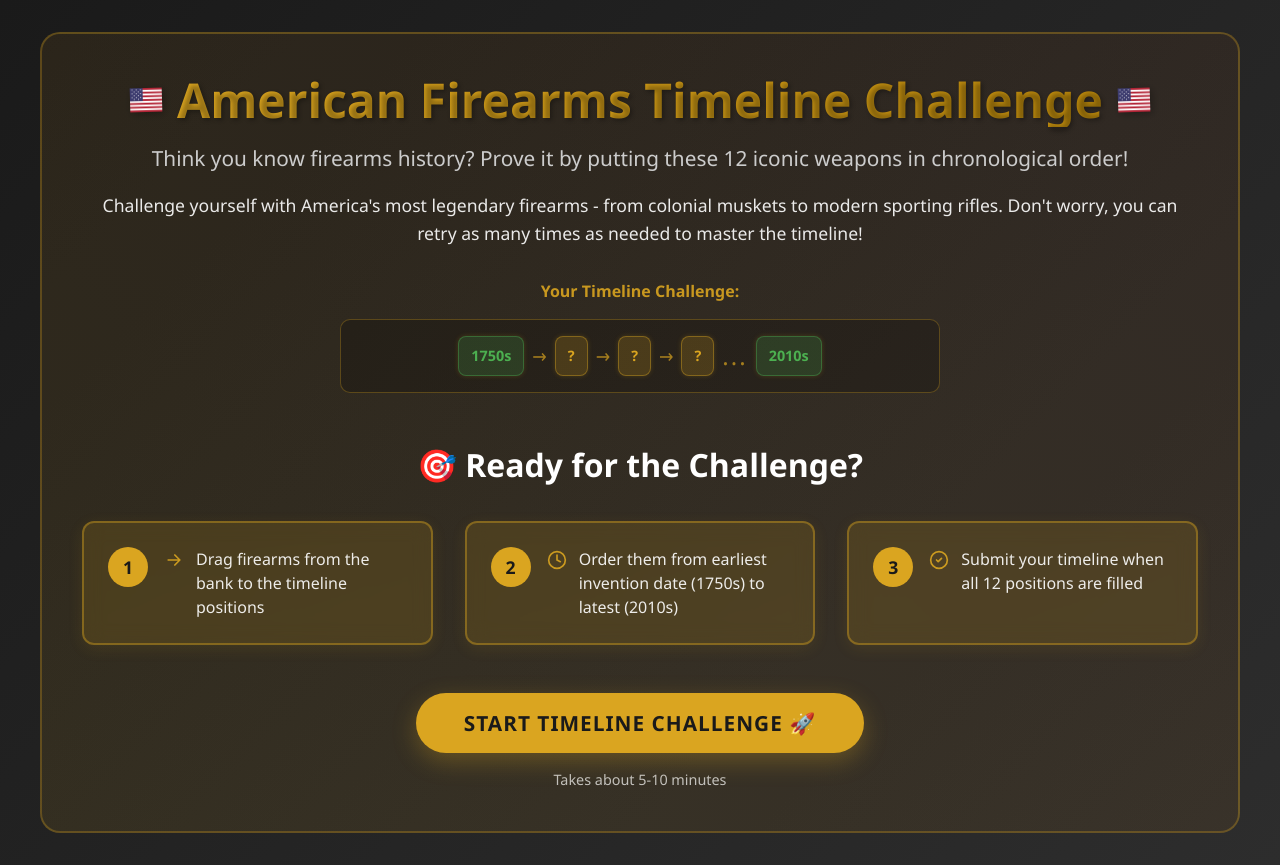
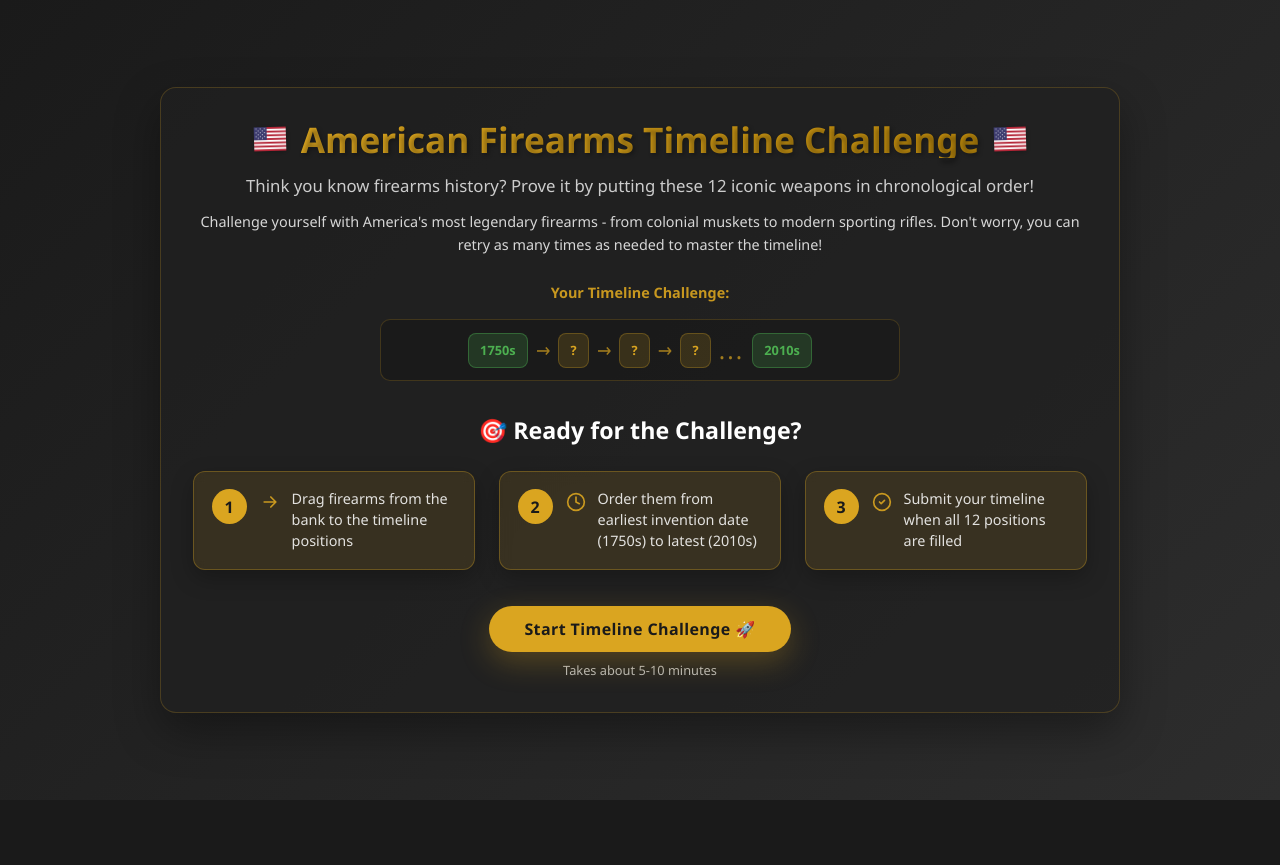
Before and after one commit to andrejanev96/firearms-timeline-test, a React (Vite) app: page / in a window 1280 px wide. After the commit the page ends 800 px from the top, so only its background shows below. Built offline with nearby package versions, Linux system fonts and the light colour scheme.

Commit message:
changes to timeline

```diff
--- a/package.json
+++ b/package.json
@@ -24,8 +24,9 @@
     "zustand": "^5.0.8"
   },
   "devDependencies": {
+    "@eslint/js": "^9.30.1",
     "@playwright/test": "^1.47.2",
-    "@eslint/js": "^9.30.1",
+    "@types/node": "^24.5.2",
     "@types/react": "^19.1.13",
     "@types/react-dom": "^19.1.9",
     "@vitejs/plugin-react": "^4.6.0",
--- a/src/components/ui/FirearmCard.tsx
+++ b/src/components/ui/FirearmCard.tsx
@@ -65,13 +65,6 @@ const FirearmCard: React.FC<FirearmCardProps> = ({
     if (!openViewer || !viewerItems || typeof viewerIndex !== 'number') return;
     openViewer(viewerItems, viewerIndex, viewBtnRef.current);
   };
-  const handleViewerKey = (e: React.KeyboardEvent) => {
-    if (e.key === 'Enter' || e.key === ' ') {
-      e.preventDefault();
-      handleOpenViewer(e);
-    }
-  };
-
   return (
     <div
       className={`firearm-card ${isDragging ? 'dragging' : ''} ${inTimeline ? 'in-timeline' : ''} ${isSelected ? 'selected' : ''} ${isSelectionMode && !isSelected ? 'dimmed' : ''} ${isMobile ? 'mobile-card' : ''} ${isTopCard ? 'top-card' : ''}`}
@@ -93,11 +86,6 @@ const FirearmCard: React.FC<FirearmCardProps> = ({
         )}
         <div
           className="firearm-image"
-          onClick={openViewer ? handleOpenViewer : undefined}
-          onKeyDown={openViewer ? handleViewerKey : undefined}
-          role={openViewer ? 'button' : undefined}
-          tabIndex={openViewer ? 0 : -1}
-          aria-label={openViewer ? `View larger image of ${firearm.name}` : undefined}
         >
           <img
             src={firearm.image}
--- a/src/index.css
+++ b/src/index.css
@@ -13,16 +13,17 @@
   -moz-osx-font-smoothing: grayscale;
 
   /* Timeline sizing variables - optimized for 12 fixed positions */
-  --timeline-card-width: 180px;
-  --timeline-card-min-height: 160px;
-  --timeline-empty-slot-width: 170px;
-  --timeline-empty-slot-height: 160px;
-  --timeline-slot-min-width: 180px;
-  --timeline-slot-number-size: 30px;
+  --timeline-card-width: 160px;
+  --timeline-card-min-height: 140px;
+  --timeline-empty-slot-width: 150px;
+  --timeline-empty-slot-height: 140px;
+  --timeline-slot-min-width: 150px;
+  --timeline-slot-number-size: 26px;
+  --timeline-track-height: calc(var(--timeline-card-min-height) + 110px);
 
   /* Tablet optimizations */
-  --tablet-card-stack-width: 360px;
-  --tablet-card-stack-height: 420px;
+  --tablet-card-stack-width: 320px;
+  --tablet-card-stack-height: 380px;
 
   /* Design tokens */
   --color-bg: #1a1a1a;
@@ -42,7 +43,7 @@
   --duration-slow: 360ms;
   --ease: cubic-bezier(0.2, 0.8, 0.2, 1);
   --radius: 12px;
-  --gap: 12px;
+  --gap: 10px;
 }
 
 /* Responsive timeline variables - consolidated 3 breakpoint system */
@@ -51,24 +52,26 @@
 /* Tablet: 768px - 1199px */
 @media (min-width: 768px) and (max-width: 1199px) {
   :root {
-    --timeline-card-width: clamp(140px, 15vw, 170px);
-    --timeline-card-min-height: clamp(130px, 18vh, 160px);
-    --timeline-empty-slot-width: clamp(130px, 14vw, 160px);
-    --timeline-empty-slot-height: clamp(120px, 17vh, 150px);
-    --timeline-slot-min-width: clamp(120px, 13vw, 150px);
-    --timeline-slot-number-size: clamp(24px, 3.5vw, 30px);
+    --timeline-card-width: clamp(130px, 14vw, 160px);
+    --timeline-card-min-height: clamp(120px, 16vh, 150px);
+    --timeline-empty-slot-width: clamp(120px, 13vw, 150px);
+    --timeline-empty-slot-height: clamp(110px, 15vh, 140px);
+    --timeline-slot-min-width: clamp(115px, 12vw, 145px);
+    --timeline-slot-number-size: clamp(22px, 3vw, 28px);
+    --timeline-track-height: calc(var(--timeline-card-min-height) + 100px);
   }
 }
 
 /* Mobile: up to 767px */
 @media (max-width: 767px) {
   :root {
-    --timeline-card-width: clamp(80px, 22vw, 110px);
-    --timeline-card-min-height: clamp(100px, 25vh, 130px);
-    --timeline-empty-slot-width: clamp(75px, 20vw, 105px);
-    --timeline-empty-slot-height: clamp(90px, 22vh, 120px);
-    --timeline-slot-min-width: clamp(70px, 18vw, 100px);
-    --timeline-slot-number-size: clamp(20px, 5vw, 26px);
+    --timeline-card-width: clamp(90px, 21vw, 120px);
+    --timeline-card-min-height: clamp(95px, 23vh, 120px);
+    --timeline-empty-slot-width: clamp(85px, 19vw, 115px);
+    --timeline-empty-slot-height: clamp(85px, 21vh, 115px);
+    --timeline-slot-min-width: clamp(80px, 18vw, 110px);
+    --timeline-slot-number-size: clamp(20px, 4.5vw, 24px);
+    --timeline-track-height: calc(var(--timeline-card-min-height) + 90px);
   }
 }
 
--- a/src/styles/intro.css
+++ b/src/styles/intro.css
@@ -6,18 +6,19 @@
   justify-content: center;
   background: linear-gradient(135deg, #1a1a1a 0%, #2d2d2d 100%);
   color: #ffffff;
-  padding: 2rem;
+  padding: clamp(1rem, 4vw, 1.5rem);
   font-family: "Segoe UI", Tahoma, Geneva, Verdana, sans-serif;
 }
 
 .intro-content {
-  max-width: 1200px;
+  max-width: 960px;
   width: 100%;
   text-align: center;
-  background: linear-gradient(45deg, rgba(218, 165, 32, 0.1), rgba(139, 69, 19, 0.1));
-  border-radius: 20px;
-  border: 2px solid rgba(218, 165, 32, 0.3);
-  padding: 40px;
+  background: rgba(32, 32, 32, 0.72);
+  border-radius: 16px;
+  border: 1px solid rgba(218, 165, 32, 0.22);
+  padding: clamp(24px, 5vw, 32px);
+  box-shadow: 0 18px 44px rgba(0, 0, 0, 0.35);
 }
 
 .title-with-flag {
@@ -29,22 +30,11 @@
 }
 
 .american-flag {
-  filter: drop-shadow(2px 2px 4px rgba(0, 0, 0, 0.3));
-  animation: wave 3s ease-in-out infinite;
-}
-
-.american-flag:nth-child(3) {
-  animation-delay: 0.5s;
-}
-
-@keyframes wave {
-  0%, 100% { transform: rotateZ(0deg); }
-  25% { transform: rotateZ(2deg); }
-  75% { transform: rotateZ(-2deg); }
+  filter: drop-shadow(1px 1px 3px rgba(0, 0, 0, 0.25));
 }
 
 .intro-header h1 {
-  font-size: 3rem;
+  font-size: clamp(1.85rem, 3.5vw, 2.2rem);
   font-weight: bold;
   margin: 0;
   background: linear-gradient(45deg, #daa520, #b8860b);
@@ -55,29 +45,29 @@
 }
 
 .intro-subtitle {
-  font-size: 1.3rem;
+  font-size: clamp(0.9rem, 2vw, 1.05rem);
   color: #cccccc;
-  margin-bottom: 1rem;
-  line-height: 1.6;
+  margin-bottom: 0.75rem;
+  line-height: 1.55;
   font-weight: 500;
 }
 
 .intro-description {
-  font-size: 1.1rem;
+  font-size: clamp(0.82rem, 1.8vw, 0.9rem);
   color: #ffffff;
-  margin-bottom: 2rem;
-  line-height: 1.6;
-  opacity: 0.9;
+  margin-bottom: clamp(1.25rem, 3vw, 1.6rem);
+  line-height: 1.55;
+  opacity: 0.82;
 }
 
 .timeline-preview {
-  margin-bottom: 3rem;
+  margin-bottom: clamp(1.5rem, 3.5vw, 2rem);
   text-align: center;
 }
 
 .preview-label {
   color: #DAA520;
-  font-size: 1rem;
+  font-size: 0.9rem;
   font-weight: 600;
   margin-bottom: 1rem;
   opacity: 0.9;
@@ -89,23 +79,22 @@
   justify-content: center;
   gap: 0.5rem;
   flex-wrap: wrap;
-  padding: 1rem;
-  background: rgba(0, 0, 0, 0.2);
+  padding: 0.75rem 1rem;
+  background: rgba(0, 0, 0, 0.16);
   border-radius: 10px;
-  border: 1px solid rgba(218, 165, 32, 0.3);
-  max-width: 600px;
+  border: 1px solid rgba(218, 165, 32, 0.2);
+  max-width: 520px;
   margin: 0 auto;
 }
 
 .preview-slot {
-  background: rgba(218, 165, 32, 0.2);
+  background: rgba(218, 165, 32, 0.16);
   color: #DAA520;
-  padding: 0.5rem 0.75rem;
+  padding: 0.45rem 0.7rem;
   border-radius: 8px;
-  font-size: 0.9rem;
+  font-size: 0.8rem;
   font-weight: 600;
-  border: 1px solid rgba(218, 165, 32, 0.4);
-  animation: glow 2s ease-in-out infinite alternate;
+  border: 1px solid rgba(218, 165, 32, 0.28);
 }
 
 .preview-slot:first-child,
@@ -138,19 +127,19 @@
 }
 
 .intro-instructions {
-  margin-bottom: 3rem;
+  margin-bottom: clamp(1.6rem, 4vw, 2.2rem);
 }
 
 .intro-instructions h3 {
-  font-size: 2rem;
+  font-size: clamp(1.25rem, 2.5vw, 1.45rem);
   color: #ffffff;
-  margin-bottom: 2rem;
+  margin-bottom: clamp(1.1rem, 3vw, 1.4rem);
 }
 
 /* Mobile - phones and small screens */
 @media (max-width: 767px) {
   .intro-instructions h3 {
-    font-size: clamp(1.2rem, 4vw, 1.4rem);
+    font-size: clamp(1.05rem, 3.6vw, 1.25rem);
     margin-bottom: clamp(1.1rem, 3vw, 1.4rem);
   }
 
@@ -165,14 +154,14 @@
   }
 
   .step p {
-    font-size: clamp(0.8rem, 2.5vw, 0.95rem);
+    font-size: clamp(0.75rem, 2.2vw, 0.85rem);
   }
 }
 
 @media (max-width: 480px) {
   .intro-instructions h3 {
-    font-size: 1.3rem;
-    margin-bottom: 1.2rem;
+    font-size: 1.15rem;
+    margin-bottom: 1.1rem;
   }
 
   .step {
@@ -192,30 +181,30 @@
 
 .instruction-steps {
   display: grid;
-  grid-template-columns: repeat(auto-fit, minmax(250px, 1fr));
-  gap: 2rem;
-  margin-bottom: 2rem;
+  grid-template-columns: repeat(auto-fit, minmax(220px, 1fr));
+  gap: clamp(1rem, 2.5vw, 1.5rem);
+  margin-bottom: clamp(1.2rem, 3vw, 1.6rem);
 }
 
 .step {
   display: flex;
   align-items: flex-start;
-  gap: 1rem;
+  gap: 0.8rem;
   text-align: left;
-  padding: 1.5rem;
-  background: rgba(218, 165, 32, 0.15);
+  padding: 1.1rem;
+  background: rgba(218, 165, 32, 0.12);
   border-radius: 12px;
-  border: 2px solid rgba(218, 165, 32, 0.4);
-  backdrop-filter: blur(10px);
-  box-shadow: 0 4px 15px rgba(218, 165, 32, 0.1);
+  border: 1px solid rgba(218, 165, 32, 0.32);
+  backdrop-filter: blur(6px);
+  box-shadow: 0 8px 22px rgba(0, 0, 0, 0.25);
   transition: all 0.3s ease;
 }
 
 .step:hover {
-  background: rgba(218, 165, 32, 0.2);
-  border-color: rgba(218, 165, 32, 0.6);
-  transform: translateY(-2px);
-  box-shadow: 0 6px 20px rgba(218, 165, 32, 0.15);
+  background: rgba(218, 165, 32, 0.18);
+  border-color: rgba(218, 165, 32, 0.5);
+  transform: translateY(-1px);
+  box-shadow: 0 12px 28px rgba(0, 0, 0, 0.28);
 }
 
 .step-content {
@@ -241,21 +230,22 @@
   display: flex;
   align-items: center;
   justify-content: center;
-  width: 2.5rem;
-  height: 2.5rem;
+  width: 2.2rem;
+  height: 2.2rem;
   background: #DAA520;
   color: #1a1a1a;
   border-radius: 50%;
   font-weight: bold;
-  font-size: 1.1rem;
+  font-size: 1rem;
   flex-shrink: 0;
 }
 
 .step p {
   margin: 0;
   color: #ffffff;
-  line-height: 1.5;
-  opacity: 0.9;
+  line-height: 1.45;
+  opacity: 0.86;
+  font-size: clamp(0.8rem, 1.7vw, 0.9rem);
 }
 
 
@@ -267,16 +257,15 @@
   background: #DAA520;
   color: #1a1a1a;
   border: none;
-  padding: 1rem 3rem;
-  font-size: 1.3rem;
-  font-weight: bold;
-  border-radius: 50px;
+  padding: 0.75rem 2.2rem;
+  font-size: 1rem;
+  font-weight: 600;
+  border-radius: 999px;
   cursor: pointer;
-  transition: all 0.3s ease;
-  text-transform: uppercase;
-  letter-spacing: 1px;
-  box-shadow: 0 8px 25px rgba(218, 165, 32, 0.3);
-  margin-bottom: 1rem;
+  transition: all 0.25s ease;
+  letter-spacing: 0.4px;
+  box-shadow: 0 10px 30px rgba(218, 165, 32, 0.28);
+  margin-bottom: 0.6rem;
   position: relative;
   overflow: hidden;
 }
@@ -301,10 +290,9 @@
 }
 
 .start-quiz-btn:hover {
-  transform: translateY(-3px);
-  box-shadow: 0 12px 35px rgba(218, 165, 32, 0.4);
-  background: #E6B800;
-  animation: pulse 2s infinite;
+  transform: translateY(-2px);
+  box-shadow: 0 14px 28px rgba(218, 165, 32, 0.32);
+  background: #e0af1a;
 }
 
 .start-quiz-btn:hover::before {
@@ -324,12 +312,12 @@
 .start-quiz-btn.transitioning {
   background: #B8860B;
   cursor: not-allowed;
-  transform: scale(0.95);
+  transform: scale(0.97);
 }
 
 .time-estimate {
-  color: rgba(255, 255, 255, 0.7);
-  font-size: 0.9rem;
+  color: rgba(255, 255, 255, 0.68);
+  font-size: 0.8rem;
   margin: 0;
 }
 
--- a/tsconfig.node.json
+++ b/tsconfig.node.json
@@ -1,11 +1,12 @@
 {
   "compilerOptions": {
     "composite": true,
-    "tsc": "skip",
     "module": "ESNext",
     "moduleResolution": "bundler",
     "allowSyntheticDefaultImports": true,
     "strict": true
   },
-  "include": ["vite.config.js"]
+  "include": [
+    "vite.config.ts"
+  ]
 }
```
Also changed, not shown: src/App.css (+71 -45 lines), src/components/sections/Results.tsx (+0 -15 lines), src/components/ui/ChronologicalSlots.tsx (+13 -24 lines), src/styles/chronological.css (+23 -16 lines), test-results/.last-run.json (added), vite.config.ts (renamed from vite.config.js), 1 other file (tests, documents, lock files or other folders).
